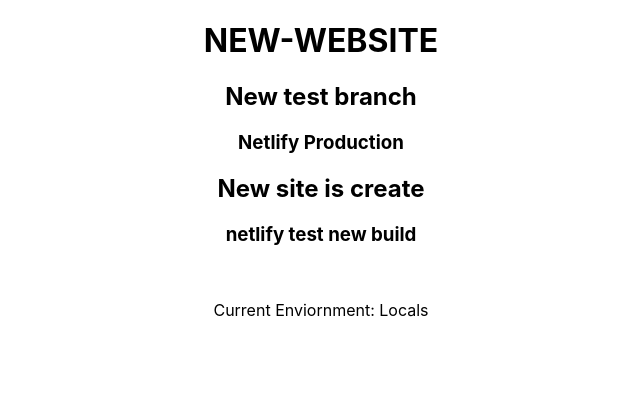
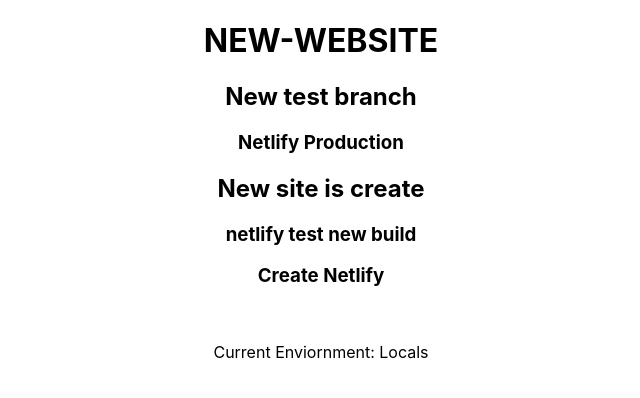
Before and after one commit to saurabhgola/testwebsite, a React (Create React App) app: page / in a window 1280 px wide. Shown: the top 398 px of the page, without its empty margins (319-959 px from the left). Built offline with nearby package versions, Linux system fonts and the light colour scheme.

Commit message:
test create netlify

```diff
--- a/src/App.js
+++ b/src/App.js
@@ -9,6 +9,7 @@
      <h3>Netlify Production</h3>
      <h2>New site is create</h2>
      <h3>netlify test new build</h3>
+     <h3>Create Netlify</h3>
       <br/>
       <p className="App-intro">Current Enviornment: {process.env.REACT_APP_ENVIORNMENT}</p>
  <br/>
```
Also changed, not shown: 1 other file (tests, documents, lock files or other folders).
